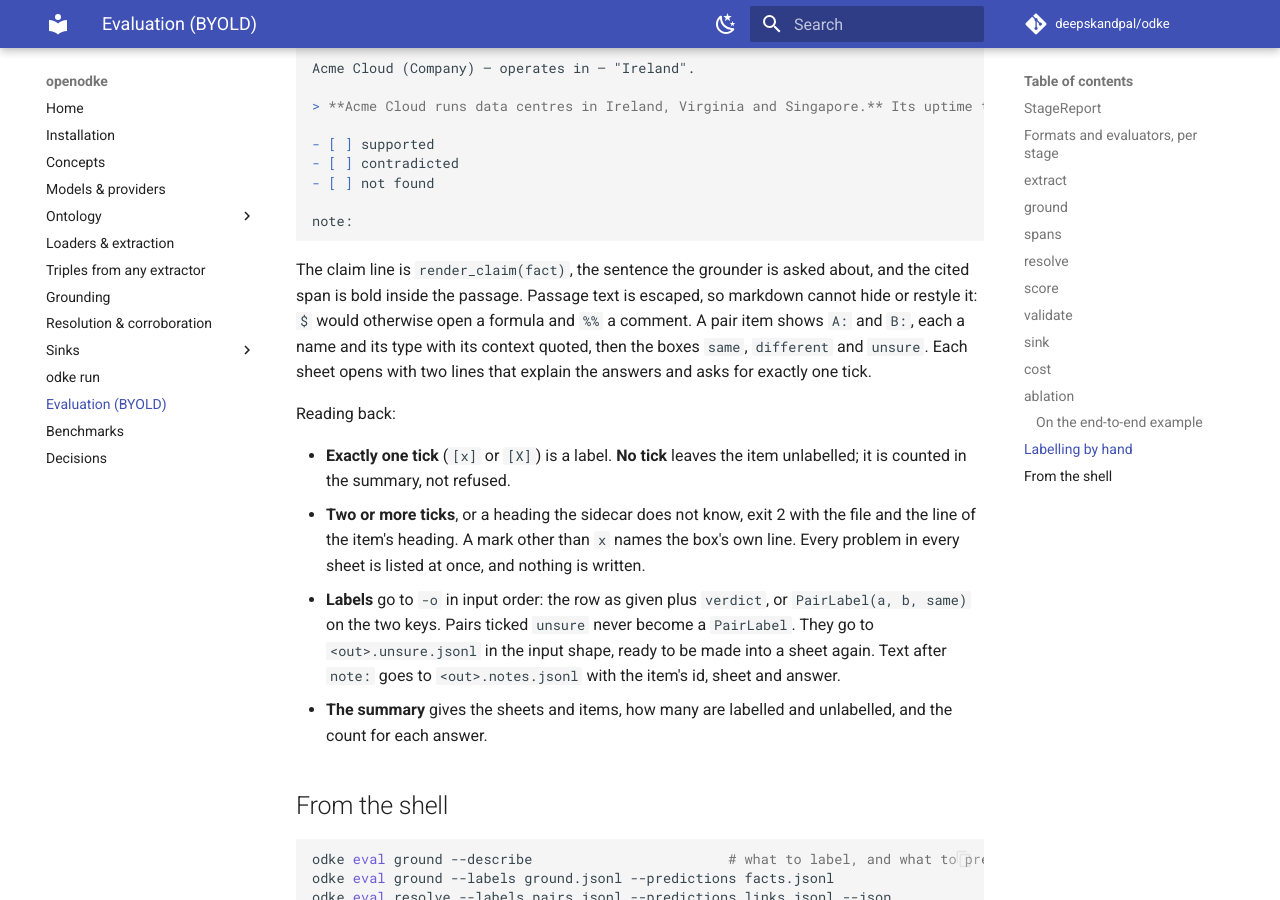
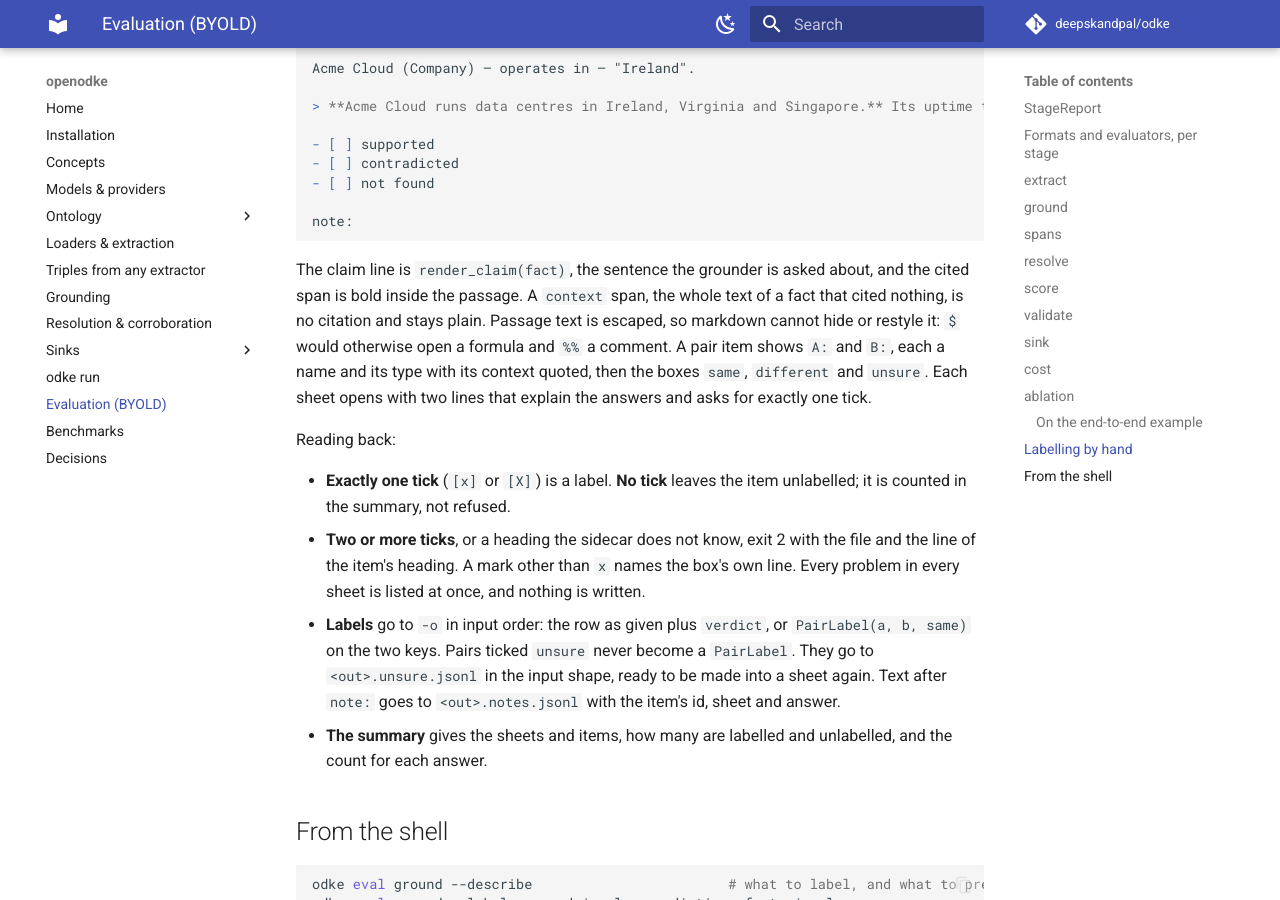
Before and after one commit to deepskandpal/odke, an MkDocs documentation site: the page built from docs/evaluation.md, in a window 1280 px wide and 900 px high, scrolled down 11020 px. Built offline with MkDocs 1.6.1 and Material for MkDocs 9.7.7, drawn with Linux system fonts in a browser that asks for light colours; comment, search, counter and statistics services are not loaded.

Commit message:
fix(label): leave a context span unbolded on a grounding sheet
An uncited fact's span is the whole text it came from (DECISIONS #25), not a
citation, so bolding it marked every word of the passage.

Co-Authored-By: Claude Opus 5.5 <noreply@anthropic.com>
Claude-Session: https://claude.ai/code/session_016EZ1FgTUH3NKEQyU837Wcd

````diff
--- a/docs/evaluation.md
+++ b/docs/evaluation.md
@@ -474,11 +474,13 @@ note:
 ```
 
 The claim line is `render_claim(fact)`, the sentence the grounder is asked
-about, and the cited span is bold inside the passage. Passage text is escaped,
-so markdown cannot hide or restyle it: `$` would otherwise open a formula and
-`%%` a comment. A pair item shows `A:` and `B:`, each a name and its type with
-its context quoted, then the boxes `same`, `different` and `unsure`. Each sheet
-opens with two lines that explain the answers and asks for exactly one tick.
+about, and the cited span is bold inside the passage. A `context` span, the
+whole text of a fact that cited nothing, is no citation and stays plain.
+Passage text is escaped, so markdown cannot hide or restyle it: `$` would
+otherwise open a formula and `%%` a comment. A pair item shows `A:` and `B:`,
+each a name and its type with its context quoted, then the boxes `same`,
+`different` and `unsure`. Each sheet opens with two lines that explain the
+answers and asks for exactly one tick.
 
 Reading back:
 
````
Also changed, not shown: 2 other files.
